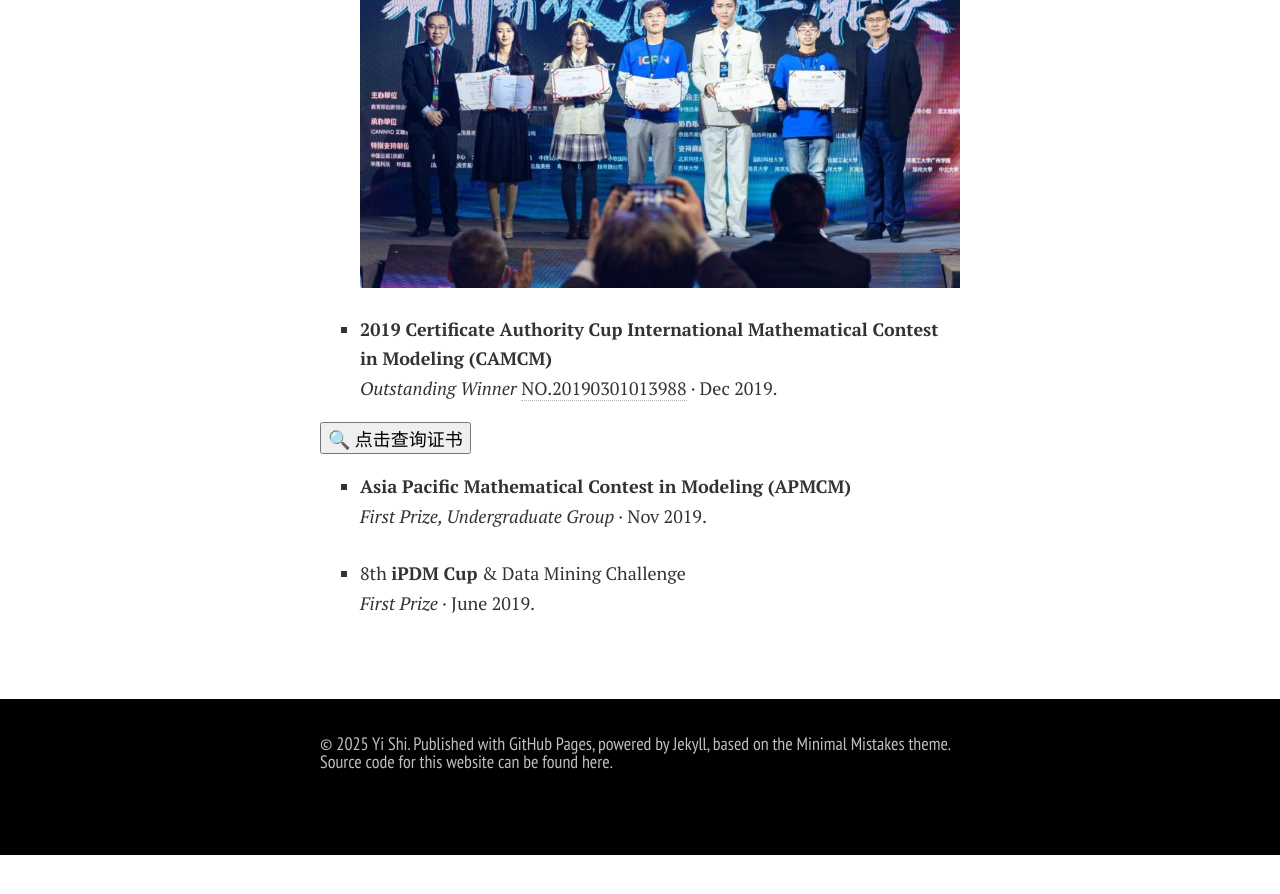
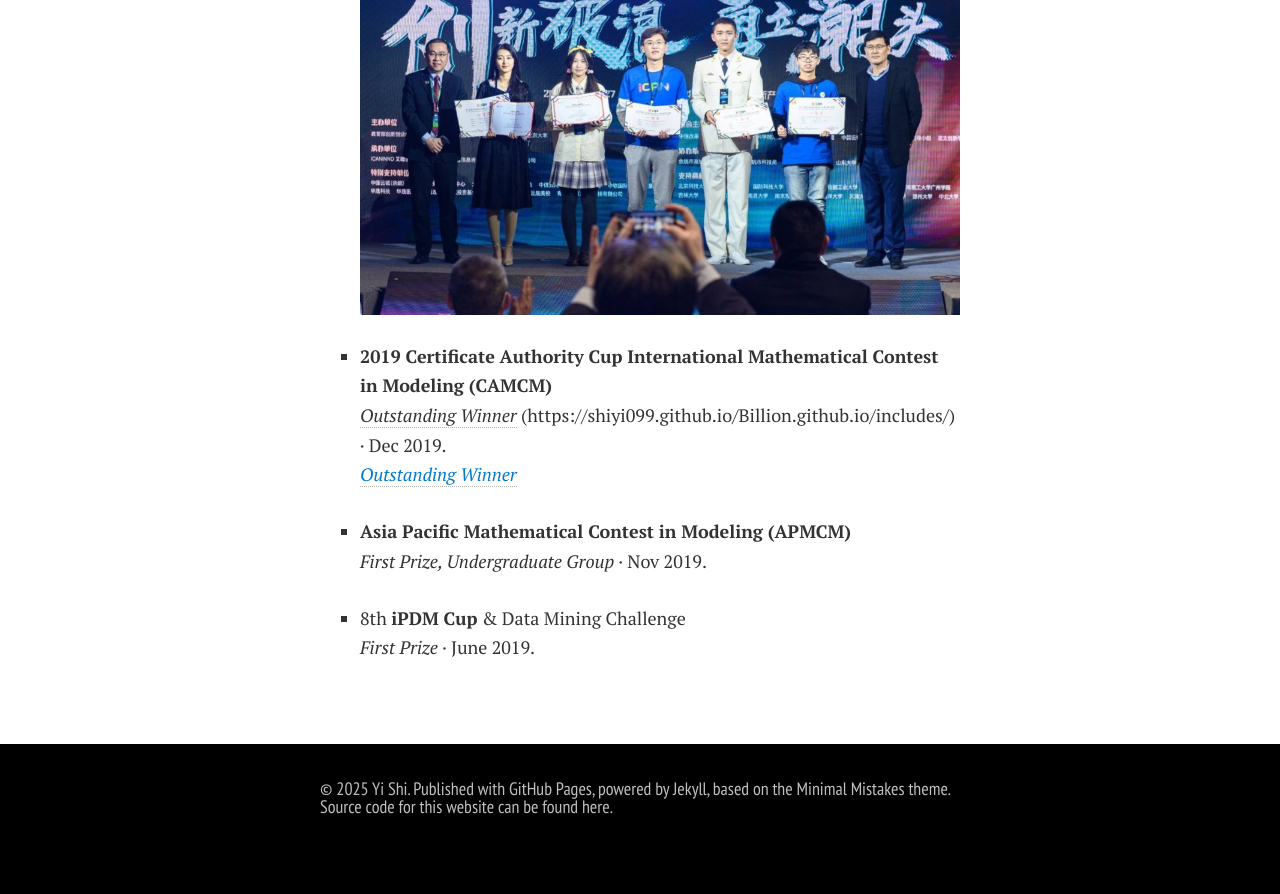
Before and after one commit to shiyi099/Billion.github.io, a Jekyll site: the page built from awards.md, in a window 1280 px wide and 900 px high, scrolled down 1895 px. Shown: the top 894 px of the window. Built offline with Jekyll 4.4.1, drawn with Linux system fonts in a browser that asks for light colours; nearby versions of some CDN libraries; comment, search, counter and statistics services are not loaded; a style sheet for code colours, icons or effects is not loaded; before the commit the page ends 2750 px from its top, so only the background shows below that.

Commit message:
Update awards.md

```diff
--- a/awards.md
+++ b/awards.md
@@ -11,6 +11,7 @@ title: Awards
 ## Competitions
 
 - Digital Musics & Sound Art, **Prix Ars Electronica** 2025<br>*Honorary Mention* · July 2025.<br>
+
   <iframe width="710" height="400" src="https://www.youtube.com/embed/a0pfoXxqRu0" frameborder="0" allow="accelerometer; autoplay; clipboard-write; encrypted-media; gyroscope; picture-in-picture" allowfullscreen></iframe>
   The program "**Into the Red**" was first performed at the ["Future Concert" of the 2024 China-France International Music Festival](https://mp.weixin.qq.com/s/uMAkVmz5-8kGxUyWApQiJg).<br><img title="" src="https://shiyi099.github.io/Billion.github.io/images/awards/IntotheRed.jpg" alt="" data-align="inline">
   It was a great honor and I am deeply grateful to have worked with two esteemed teachers: Composer [**Yixuan Zhao**](https://www.ccom.edu.cn/info/15131/214431.htm) and Double Bassist [**Hanrui Chen**](https://www.ccom.edu.cn/info/14771/211261.htm).<br><img title="" src="https://shiyi099.github.io/Billion.github.io/images/awards/IntotheRedPerformers.jpg" alt="" data-align="inline">
@@ -19,13 +20,7 @@ title: Awards
 
 - 14th **iCAN** International Innovation<br>*First Prize & Finalist of China Entrepreneurship Competition (Top 10)* · Dec 2020.<br><img title="" src="https://shiyi099.github.io/Billion.github.io/images/awards/iCAN2020.jpg" alt="" data-align="inline">
 
-- **2019 Certificate Authority Cup International Mathematical Contest in Modeling (CAMCM)**<br>*Outstanding Winner* [NO.20190301013988](http://certificate.madio.net/index.php) · Dec 2019.<br>
-
-<form id="autoForm" action="http://certificate.madio.net/index.php" method="POST">
-  <input type="hidden" name="cid" value="20190301013988">
-  <input type="hidden" name="dosubmit1" value="查询">
-  <button type="submit">🔍 点击查询证书</button>
-</form>
+- **2019 Certificate Authority Cup International Mathematical Contest in Modeling (CAMCM)**<br>*[Outstanding Winner](includes/CAMCM-query.html)* (https://shiyi099.github.io/Billion.github.io/includes/) · Dec 2019.<br><a href="https://shiyi099.github.io/Billion.github.io/includes/CAMCM-query.html" style="text-decoration: none; color: #007acc;" onmouseover="this.style.color='#e91e63'" onmouseout="this.style.color='#007acc'" title="Click to query certificate!"><i>Outstanding Winner</i></a>
 
 - **Asia Pacific Mathematical Contest in Modeling (APMCM)** <br>*First Prize, Undergraduate Group* · Nov 2019.<br>
 
```
